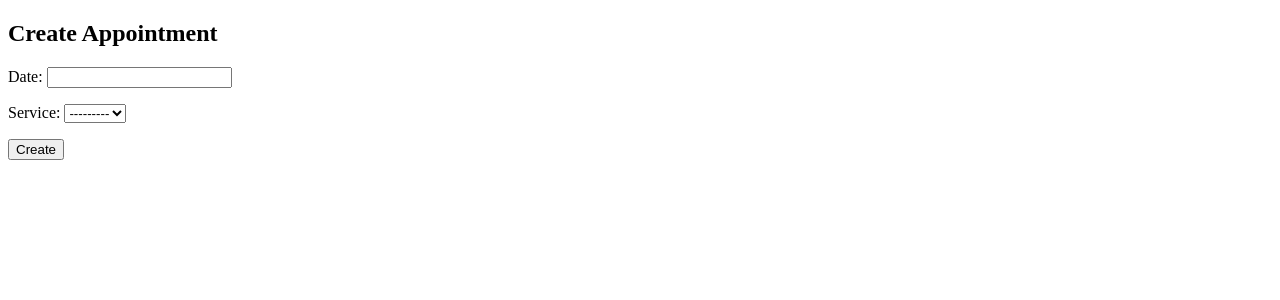
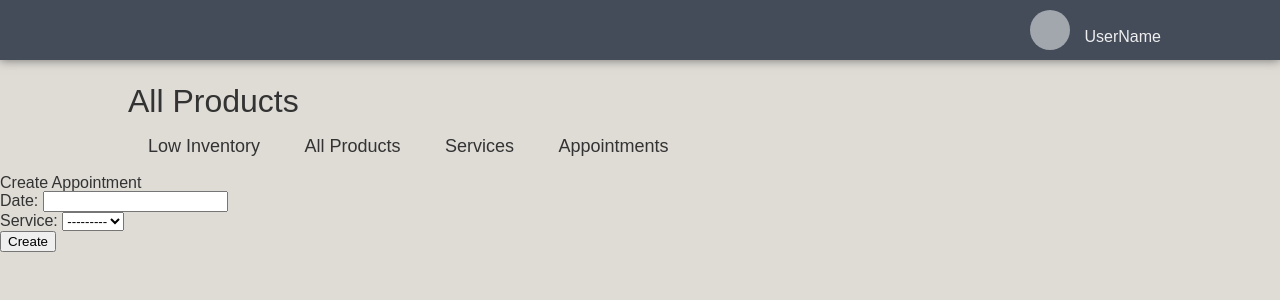
Before and after one commit to OrganicInventory/organic-repo, a Django app: page /appointments/new/ in a window 1280 px wide. Shown: the top 300 px of the page. Run offline with Django 3.2, Linux system fonts and the light colour scheme; data that the repository does not hold is empty; some libraries are stand-ins or nearby versions.

Commit message:
initial re-commit

```diff
--- /dev/null
+++ b/org_inv/static/css/main.css
@@ -0,0 +1,157 @@
+/*COLORS
+  daker off white - #d4d9df
+  lighter off white - #ebecf0
+  navy - #444c5a
+  darker tan - #d5c1b2
+*/
+
+/*DEFAULTS*/
+
+body {
+  background-color: #dfdcd6;
+  font-family: sans-serif;
+  color: #333;
+}
+
+.page-header {
+  position: relative;
+  top: 0;
+  right: 0;
+  left: 0;
+  background-color: #444c5a;
+  height: 60px;
+  box-shadow: 0 0 10px rgba(0, 0, 0, 0.5);
+  color: #eee;
+}
+
+.main-heading {
+  font-size: 32px;
+}
+
+.secondary-heading {
+  font-size: 24px;
+}
+
+/*.page-logo {
+  padding: 50px;
+  width: 100px;
+  position: fixed;
+  left: 50px;
+  top: 100px;
+  transform: translate(0, -50%);
+  cursor: pointer;
+  background: url('../images/page-logo.png');
+  background-repeat: no-repeat;
+  background-size: 72%;
+}*/
+
+/*TOP-NAV*/
+
+.top-nav-container {
+  position: absolute;
+  right: 0;
+  top: 50%;
+  transform: translate(-25%, -50%);
+  width: 200px;
+  height: 40px;
+}
+
+.user-icon {
+  width: 40px;
+  height: 40px;
+  border-radius: 100%;
+  background-color: rgba(255, 255, 255, 0.5);
+  display: inline-block;
+}
+
+.user-name {
+  display: inline-block;
+  transform: translate(0, -50%);
+  margin-left: 10px;
+}
+
+/*MAIN NAV*/
+
+.main-nav-container {
+  width: 80%;
+  color: #333;
+  margin: 25px auto 0 auto;
+}
+
+.main-nav-ul {
+  border-radius: 10px 10px 0 0;
+  /*background-color: #b35b5a;*/
+}
+
+.main-nav-li {
+  display: inline-block;
+  padding: 15px 10px;
+  margin: 5px 10px;
+  font-size: 18px;
+  cursor: pointer;
+  transition: 0.2s all ease-out;
+  border-radius: 10px 10px 0 0;
+}
+
+.main-nav-li:hover {
+  transform: scale(1.04);
+  transition: 0.2s background-color color ease-in;
+  background-color: #b35b5a;
+  color: #eee;
+}
+
+/*CONTENT*/
+
+.main-content {
+  background-color: #eee;
+  width: 80%;
+  height: 400px;
+  margin: 0 auto;
+  margin-top: -5px;
+}
+
+.main-header {
+  height: 60px;
+  width: 100%;
+  background-color: #b35b5a;
+}
+
+
+/*TABLE*/
+
+.content-table {
+  width: 100%;
+  margin: 0 auto;
+}
+
+.content-table td {
+  padding: 10px 15px;
+}
+
+.content-table th {
+  padding: 10px 15px;
+  text-align: left;
+  font-weight: bold;
+  background-color: red;
+}
+
+.content-table tr:nth-child(even) {
+  background-color: #8966a6;
+  background-color: rgb(238, 238, 238);
+  background-color: #d4d9df;
+}
+
+.content-table tr:nth-child(odd) {
+  /*background-color: #df6192;*/
+  /*background-color: rgb(239, 239, 239);*/
+  background-color: #fefbf7;
+  background-color: #cebbd6;
+  background-color: #ebecf0;
+}
+
+.content-table tr:last-child td:first-child {
+  border-bottom-left-radius: 10px;
+}
+.content-table tr:last-child td:last-child {
+  border-bottom-right-radius: 10px;
+}
--- /dev/null
+++ b/org_inv/static/css/reset.css
@@ -0,0 +1,43 @@
+html, body, div, span, applet, object, iframe,
+h1, h2, h3, h4, h5, h6, p, blockquote, pre,
+a, abbr, acronym, address, big, cite, code,
+del, dfn, em, img, ins, kbd, q, s, samp,
+small, strike, strong, sub, sup, tt, var,
+b, u, i, center,
+dl, dt, dd, ol, ul, li,
+fieldset, form, label, legend,
+table, caption, tbody, tfoot, thead, tr, th, td,
+article, aside, canvas, details, embed,
+figure, figcaption, footer, header, hgroup,
+menu, nav, output, ruby, section, summary,
+time, mark, audio, video {
+	margin: 0;
+	padding: 0;
+	border: 0;
+	font-size: 100%;
+	font: inherit;
+	vertical-align: baseline;
+}
+/* HTML5 display-role reset for older browsers */
+article, aside, details, figcaption, figure,
+footer, header, hgroup, menu, nav, section {
+	display: block;
+}
+body {
+	line-height: 1;
+}
+ol, ul {
+	list-style: none;
+}
+blockquote, q {
+	quotes: none;
+}
+blockquote:before, blockquote:after,
+q:before, q:after {
+	content: '';
+	content: none;
+}
+table {
+	border-collapse: collapse;
+	border-spacing: 0;
+}
--- a/org_inv/templates/base.html
+++ b/org_inv/templates/base.html
@@ -4,10 +4,32 @@
 <html>
 <head lang="en">
     <meta charset="UTF-8">
-    <title></title>
+    <title>Organic Inventory</title>
+    <link rel="stylesheet"  href="{% static 'css/reset.css' %}" />
+    <link rel="stylesheet"  href="{% static 'css/main.css' %}" />
+    <script src="https://ajax.googleapis.com/ajax/libs/jquery/2.1.4/jquery.min.js"></script>
 </head>
 <body>
+  <header class="page-header">
+    <div class="top-nav-container">
+      <div class="user-icon"></div>
+      <span class="user-name">UserName</span>
+    </div>
+  </header>
+  <div class="wrapper">
+    <div class="page-logo"></div>
+    <div class="main-nav-container">
+      <h1 class="main-heading">All Products</h1>
+      <ul class="main-nav-ul">
+        <li class="main-nav-li">Low Inventory</li>
+        <li class="main-nav-li">All Products</li>
+        <li class="main-nav-li">Services</li>
+        <li class="main-nav-li">Appointments</li>
+      </ul>
+    </div>
+  </div>
 {% block content %}
 {% endblock %}
+<script src="{% static 'js/main.js' %}"></script>
 </body>
 </html>
```
Also changed, not shown: org_inv/inventory/templates/all_products.html (+16 -4 lines), org_inv/static/js/main.js (added).
